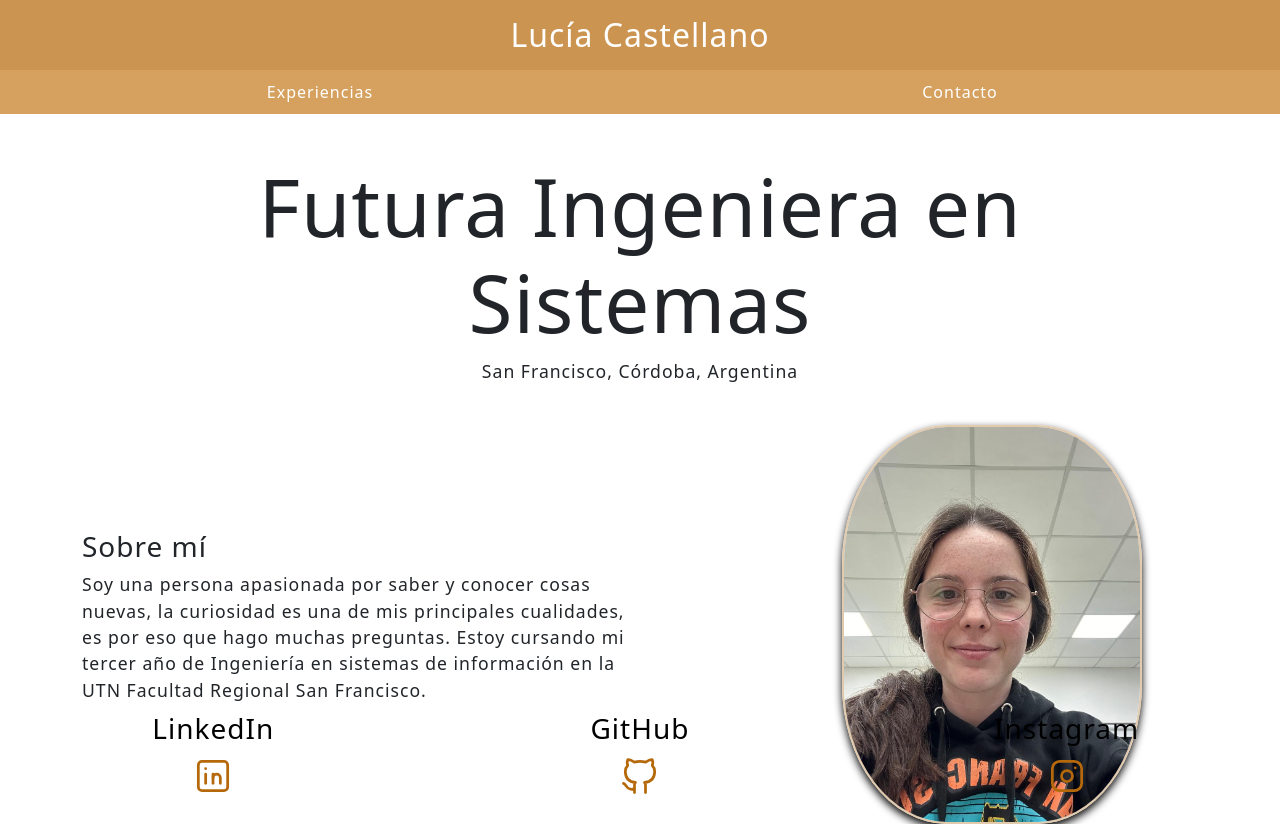
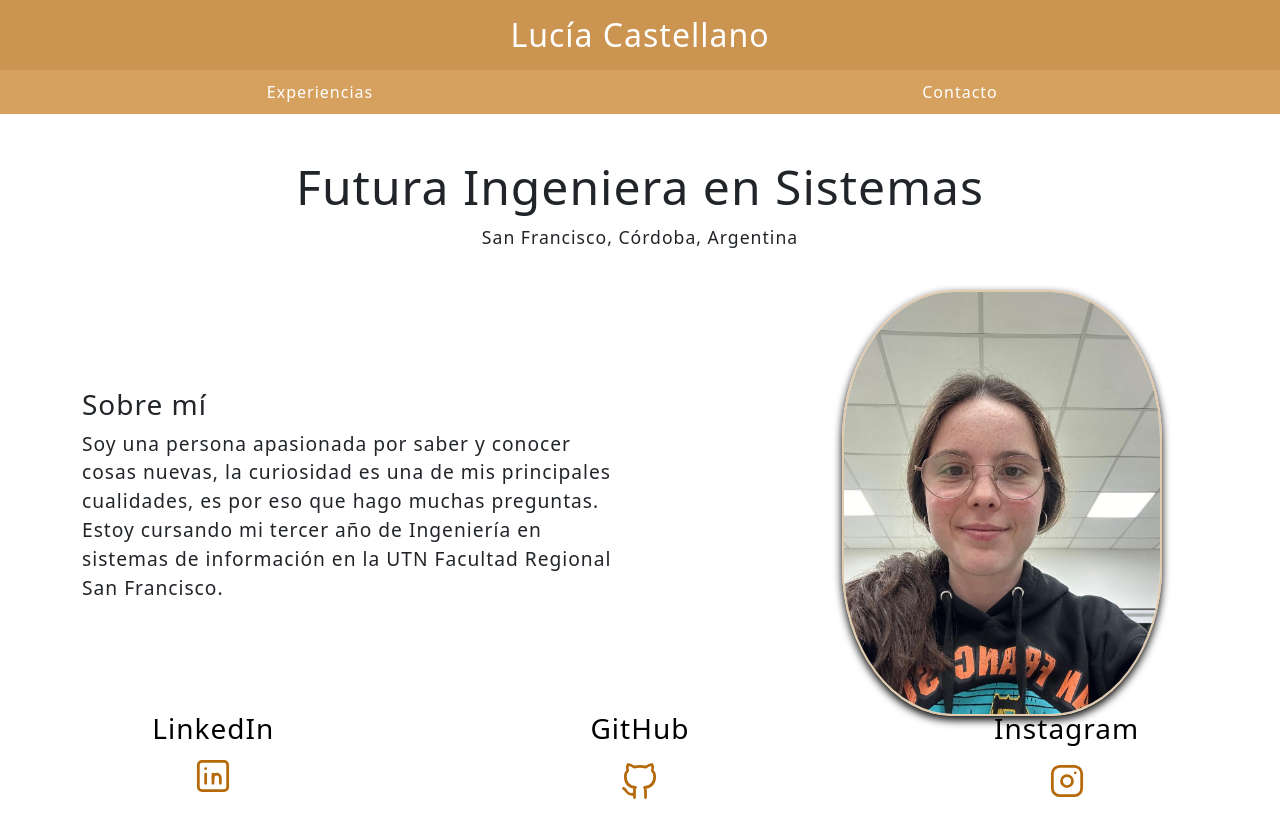
Before and after one commit to luciacastellano/Tp1_desarrollo_softw, a plain HTML site: page index.html in a window 1280 px wide. After the commit the page ends 803 px from the top, so only its background shows below. Drawn offline with nearby package versions, Linux system fonts and the light colour scheme.

Commit message:
media queris

```diff
--- a/css/style.css
+++ b/css/style.css
@@ -62,7 +62,7 @@ body {
     font-size: 1,5rem;
 }
 .imagen_lucia{
-    max-width: 250px;
+    max-width: 10rem;
     border-radius: 35%;
     border: 2px solid rgb(225, 199, 168, 0.947);
     box-shadow: 0 4px 8px rgb(0, 0, 0);
@@ -91,6 +91,31 @@ body {
 height: 100%;
 margin-top: 1rem;
 }
+@media(min-width:500px) {
+    .pie{
+        font-size: 0.5rem;
+    }
+    .imagen_lucia{
+        max-width: 10rem ;
+    }
+}
+@media(min-width:770px) {
+    .pie{
+        font-size: 2rem;
+    }
+    .imagen_lucia{
+        max-width: 15rem ;
+    }
+}
+@media(min-width:1000px) {
+    .imagen_lucia{
+        max-width: 20rem ;
+    }
+}
+.contenedor{
+    width: 100%;
+    height: 100%;
+}
 .posicion{
     position: absolute;
     bottom: 0;
@@ -100,5 +125,37 @@ margin-top: 1rem;
 
 }
 .tamaño_titulo{
-    font-size: 5rem;
+    font-size: 2rem;
 }
+
+@media(min-width:1000px) {
+    .tamaño_titulo{
+        font-size: 3rem;
+    }
+}
+@media(min-width:1500px) {
+    .tamaño_titulo{
+        font-size: 4rem;
+    }
+}
+@media(min-width:770px) {
+    .tamaño_links{
+        font-size: 2rem;
+    }
+}
+.tamaño_links{
+    font-size: 1rem;
+}
+.texto{
+font-size: 0.8rem;
+}
+@media(min-width:500px) {
+    .texto{
+        font-size: 1rem;
+    }
+}
+@media(min-width:1250px) {
+    .texto{
+        font-size: 1.2rem;
+    }
+}
--- a/index.html
+++ b/index.html
@@ -32,20 +32,20 @@
         <section class="row align-items-center" > <!--tenía la clase sobre_mi-->
             <div class="col-lg-6 col-sm-12">
                 <h3> Sobre mí </h3>
-                <p>Soy una persona apasionada por saber y conocer cosas nuevas, la curiosidad es una de mis principales cualidades, es por eso que hago muchas preguntas. Estoy cursando mi tercer año de Ingeniería en sistemas de información en la UTN Facultad Regional San Francisco. </p>
+                <p class="texto">Soy una persona apasionada por saber y conocer cosas nuevas, la curiosidad es una de mis principales cualidades, es por eso que hago muchas preguntas. Estoy cursando mi tercer año de Ingeniería en sistemas de información en la UTN Facultad Regional San Francisco. </p>
             </div>
             <div class="col-lg-2 col-sm-12">
             </div>
 
-            <div class="col-lg-2 col-md-12 col-sm-12 text-center">
-                <img src="img/lucia.jpg" alt="Imágen de Lucía Castellano" class="img-fluid imagen_lucia" style= "max-width: 300px;">
+            <div class="col-lg-2 col-md-12 col-sm-12 contenedor text-center">
+                <img src="img/lucia.jpg" alt="Imágen de Lucía Castellano" class="imagen_lucia img_fluid" >
             </div>
         </section>
 
     </main>
-    <footer class="pie text-black posicion container-fluid mt-5">
+    <footer class="pie text-black posicion container-fluid mt-5 mt-auto">
         <div class="row">
-            <div class="col-md-4 col-lg-4 text-center">
+            <div class="col-md-4 col-lg-4 text-center tamaño_links">
                 <h3>LinkedIn</h3>
                 <a href="https://www.linkedin.com/in/lucíacastellano">
                     <svg xmlns="http://www.w3.org/2000/svg" class="icon icon-tabler icon-tabler-brand-linkedin" width="44" height="44" viewBox="0 0 24 24" stroke-width="1.5" stroke="#B5690B" fill="none" stroke-linecap="round" stroke-linejoin="round">
```
